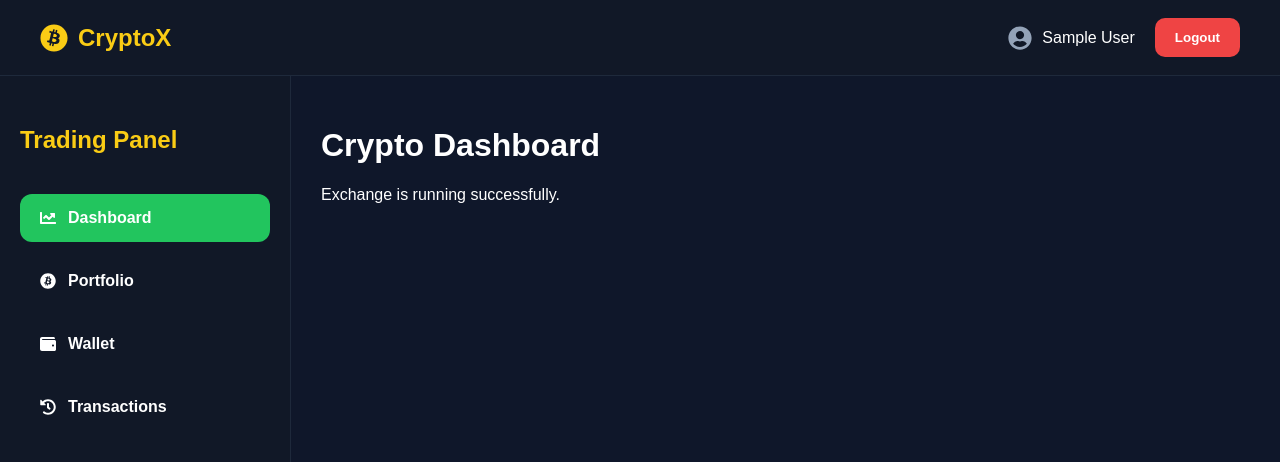
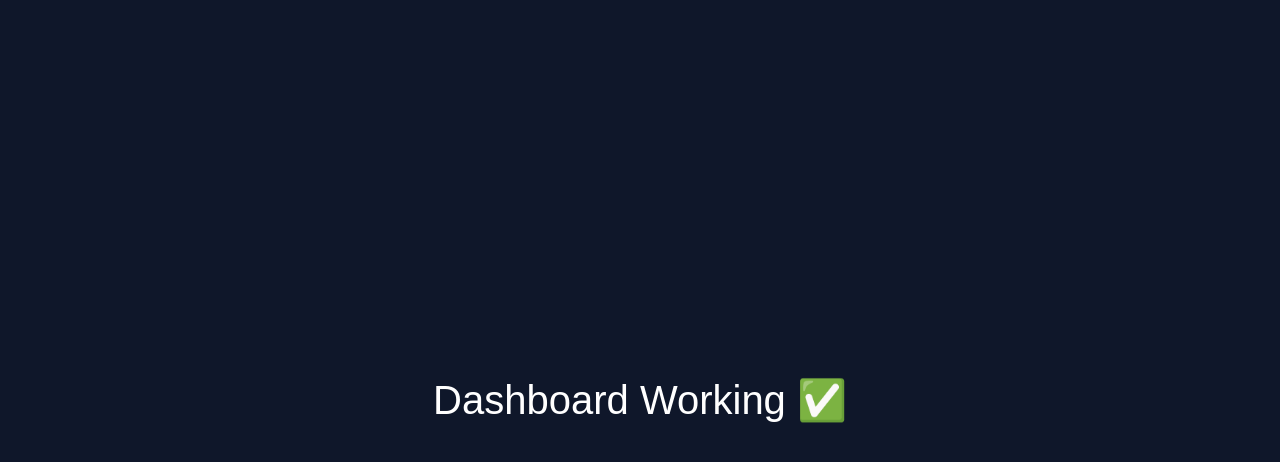
Before and after one commit to baseerhatif3-oss/cryptox-institutional-platform, a React (Vite) app: page /dashboard in a window 1280 px wide. Shown: the top 462 px of the page. Built offline with nearby package versions, Linux system fonts and the light colour scheme; sample sign-in values are in the browser's storage.

Commit message:
fix dashboard crash

```diff
--- a/src/pages/Dashboard.jsx
+++ b/src/pages/Dashboard.jsx
@@ -1,25 +1,18 @@
-import React from "react";
-
-import DashboardLayout from "../layouts/DashboardLayout";
-
 function Dashboard() {
   return (
-    <DashboardLayout>
     <div
       style={{
+        minHeight: "100vh",
+        background: "#0f172a",
         color: "white",
+        display: "flex",
+        justifyContent: "center",
+        alignItems: "center",
+        fontSize: "40px",
       }}
     >
-        <h1>
-          Crypto Dashboard
-        </h1>
-
-        <p>
-          Exchange is running
-          successfully.
-        </p>
+      Dashboard Working ✅
     </div>
-    </DashboardLayout>
   );
 }
 
```
Lines whose indentation alone changed are shown as unchanged.
